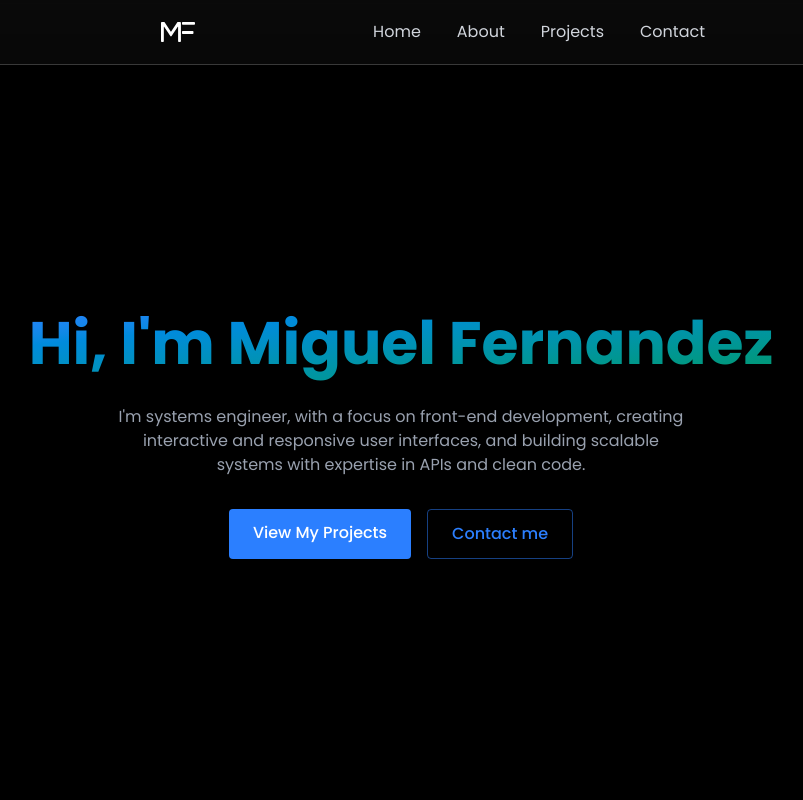
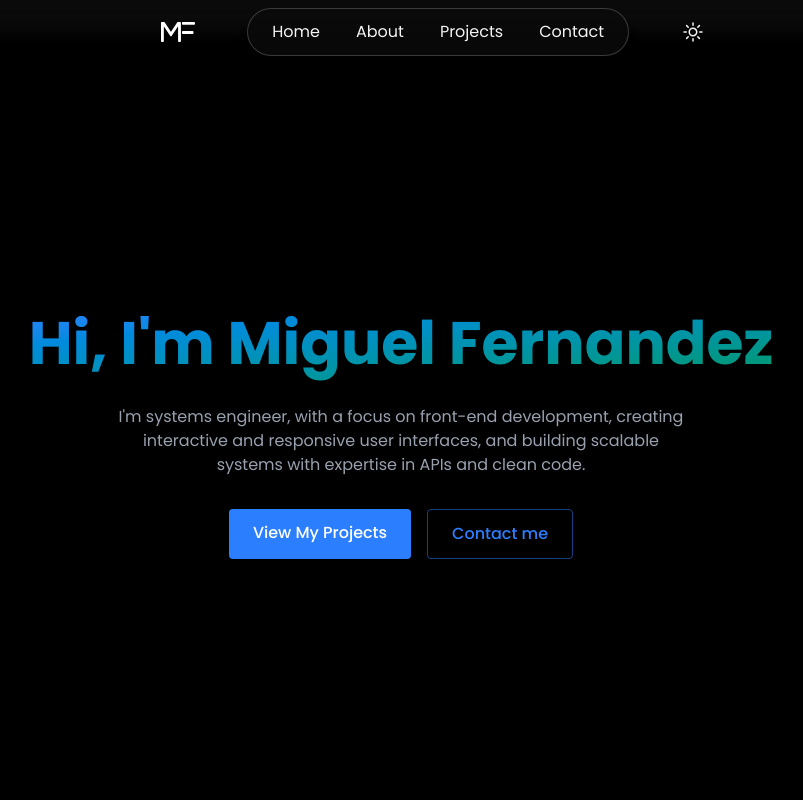
Before and after one commit to miguelFernandez98/Portfolio-MiguelFernandez, a React (Vite) app: page / in a window 1280 px wide. Shown: the top 800 px of the page, without its empty margins (239-1042 px from the left). Built offline with nearby package versions, Linux system fonts and the light colour scheme.

Commit message:
`Refactor codebase with various changes to components and styles`

```diff
--- a/package.json
+++ b/package.json
@@ -2,7 +2,7 @@
   "name": "portfolio",
   "homepage": "https://miguelFernandez98.github.io/Portfolio-MiguelFernandez",
   "private": true,
-  "version": "0.0.0",
+  "version": "1.0.0",
   "type": "module",
   "scripts": {
     "dev": "vite",
--- a/src/components/MobileMenu.jsx
+++ b/src/components/MobileMenu.jsx
@@ -1,5 +1,3 @@
-import { useEffect } from "react";
-
 export const MobileMenu = ({ menuOpen, setMenuOpen }) => {
   return (
     <div
@@ -15,6 +13,26 @@ export const MobileMenu = ({ menuOpen, setMenuOpen }) => {
         onClick={() => setMenuOpen(false)}
       >
         &times;
+      </button>
+      <button
+        aria-label="Close menu"
+        className="absolute top-6 left-6 text-white text-3xl focus:outline-none cursor-pointer"
+        onClick={() => setMenuOpen(false)}
+      >
+        <svg
+          xmlns="http://www.w3.org/2000/svg"
+          fill="none"
+          viewBox="0 0 24 24"
+          strokeWidth={1.5}
+          stroke="currentColor"
+          className="size-6"
+        >
+          <path
+            strokeLinecap="round"
+            strokeLinejoin="round"
+            d="M12 3v2.25m6.364.386-1.591 1.591M21 12h-2.25m-.386 6.364-1.591-1.591M12 18.75V21m-4.773-4.227-1.591 1.591M5.25 12H3m4.227-4.773L5.636 5.636M15.75 12a3.75 3.75 0 1 1-7.5 0 3.75 3.75 0 0 1 7.5 0Z"
+          />
+        </svg>
       </button>
       <a
         href="#home"
@@ -36,7 +54,7 @@ export const MobileMenu = ({ menuOpen, setMenuOpen }) => {
       </a>
       <a
         onClick={() => setMenuOpen(false)}
-        href="#Projects"
+        href="#projects"
         className={`text-2xl font-semibold text-white my-4 transition-transform duration-300 ${
           menuOpen ? "translate-y-0 opacity-100" : "opacity-0 translate-y-5"
         }`}
--- a/src/components/Navbar.jsx
+++ b/src/components/Navbar.jsx
@@ -1,58 +1,87 @@
-import { useEffect } from "react";
-import logo from '../assets/MF.svg';
+import { useEffect, useState } from "react";
+import logo from "../assets/MF.svg";
 
 export const Navbar = ({ menuOpen, setMenuOpen }) => {
+  const [activeSection, setActiveSection] = useState("home");
+
+  const links = [
+    { id: "home", label: "Home" },
+    { id: "about", label: "About" },
+    { id: "projects", label: "Projects" },
+    { id: "contact", label: "Contact" },
+  ];
+
   useEffect(() => {
     document.body.style.overflow = menuOpen ? "hidden" : "";
   }, [menuOpen]);
+
+  useEffect(() => {
+    const sections = document.querySelectorAll("section");
+
+    const observer = new IntersectionObserver(
+      (entries) => {
+        entries.forEach((entry) => {
+          if (entry.isIntersecting) {
+            setActiveSection(entry.target.id);
+          }
+        });
+      },
+      { threshold: 0.3, rootMargin: "0px 0px -50% 0px" }
+    );
+
+    sections.forEach((section) => observer.observe(section));
+
+    return () => observer.disconnect();
+  }, []);
+
   return (
-    <nav className="fixed top-0 w-full z-40 bg-[rgba(10,10,10,0.8)]  backdrop-blur-lg border-b border-white/20 shadow-lg">
-      <section className="max-w-xl mx-auto px-4">
-        <div className="flex justify-between items-center h-16">
+    <nav className="fixed top-0 w-full z-40 bg-transparent backdrop-blur-sm">
+      <section className="max-w-xl mx-auto px-4 py-2 flex justify-between items-center">
+        <div>
           <a href="#home" className="font-mono">
-            {" "}
-            <img
-              className="h-5 w-auto "
-              src={logo}
-              alt="Logo staff"
-            />
+            <img className="h-5 w-auto" src={logo} alt="Logo staff" />
           </a>
+        </div>
+        <div className="flex justify-center items-center h-12 py-3 px-6 md:bg-[rgba(10,10,10,0.8)] md:backdrop-blur-sm md:border md:border-white/20 md:shadow-lg md:rounded-4xl">
           <div
             className="w-7 h-5 relative cursor-pointer z-40 md:hidden"
             onClick={() => setMenuOpen((prev) => !prev)}
           >
-            &#9776;
+            ☰
           </div>
-          <div className="hidden md:flex  items-center space-x-9">
-            <a
-              href="#home"
-              className="text-gray-300 hover:text-white transition-colors"
+          <div className="hidden md:flex items-center space-x-9">
+            {links.map((link) => (
+              <a
+                key={link.id}
+                href={`#${link.id}`}
+                className={`${
+                  activeSection === link.id
+                    ? "text-blue-500"
+                    : "hover:text-white"
+                }  transition-colors`}
+              >
+                {link.label}
+              </a>
+            ))}
+          </div>
+        </div>
+        <div className="hidden md:flex">
+          <btn id="darkMode" className="font-mono">
+            <svg
+              xmlns="http://www.w3.org/2000/svg"
+              fill="none"
+              viewBox="0 0 24 24"
+              strokeWidth={1.5}
+              stroke="currentColor"
+              className="size-6"
             >
-              {" "}
-              Home{" "}
-            </a>
-            <a
-              href="#about"
-              className="text-gray-300 hover:text-white transition-colors"
-            >
-              {" "}
-              About{" "}
-            </a>
-            <a
-              href="#projects"
-              className="text-gray-300 hover:text-white transition-colors"
-            >
-              {" "}
-              Projects{" "}
-            </a>
-            <a
-              href="#contact"
-              className="text-gray-300 hover:text-white transition-colors"
-            >
-              {" "}
-              Contact{" "}
-            </a>
-          </div>
+              <path
+                strokeLinecap="round"
+                strokeLinejoin="round"
+                d="M12 3v2.25m6.364.386-1.591 1.591M21 12h-2.25m-.386 6.364-1.591-1.591M12 18.75V21m-4.773-4.227-1.591 1.591M5.25 12H3m4.227-4.773L5.636 5.636M15.75 12a3.75 3.75 0 1 1-7.5 0 3.75 3.75 0 0 1 7.5 0Z"
+              />
+            </svg>
+          </btn>
         </div>
       </section>
     </nav>
--- a/src/components/RevealOnScroll.jsx
+++ b/src/components/RevealOnScroll.jsx
@@ -10,7 +10,7 @@ export const RevealOnScroll = ({ children }) => {
           ref.current.classList.add("visible");
         }
       },
-      { threshold: 0.2, rootMargin: "0px 0px -50px 0px" }
+      { threshold: 0.1, rootMargin: "0px 0px -40px 0px" }
     );
     if (ref.current) observer.observe(ref.current);
 
--- a/src/components/sections/Projects.jsx
+++ b/src/components/sections/Projects.jsx
@@ -1,7 +1,7 @@
 import { RevealOnScroll } from "../RevealOnScroll";
 
 export const Projects = () => {
-  const projects = [
+  const projectsObject = [
     {
       title: "Landing page (Wowdeck)",
       description: "Lorem, ipsum dolor sit amet consectetur adipisicing elit.",
@@ -11,7 +11,7 @@ export const Projects = () => {
     {
       title: "Node-auth",
       description: "Lorem, ipsum dolor sit amet consectetur adipisicing elit.",
-      tech: ["Node.js", "Typescript", "MongoDB", "Docker"],
+      tech: ["Node.js", "Typescript", "MongoDB"],
       link: "https://github.com/miguelFernandez98/Node-auth",
     },
   ];
@@ -28,7 +28,7 @@ export const Projects = () => {
             Featured Projects
           </h2>
           <div className="grid grid-cols-1 md:grid-cols-2 gap-6">
-            {projects.map((project, key) => (
+            {projectsObject.map((project, key) => (
               <div
                 key={key}
                 className="p-6 rounded-xl border border-white/10 hover:-translate-y-1 hover:border-blue-500/30 hover:shadow-[0_2px_8px_rgba(59,130,246,0.1)] transition
--- a/src/index.css
+++ b/src/index.css
@@ -39,9 +39,7 @@ body {
 .reveal {
   opacity: 0;
   transform: translateY(20px);
-  transition:
-    opacity 0.7s ease,
-    transform 0.7s ease;
+  transition: opacity 0.7s ease, transform 0.7s ease;
 }
 
 .reveal.visible {
```
Also changed, not shown: 1 other file (tests, documents, lock files or other folders).
